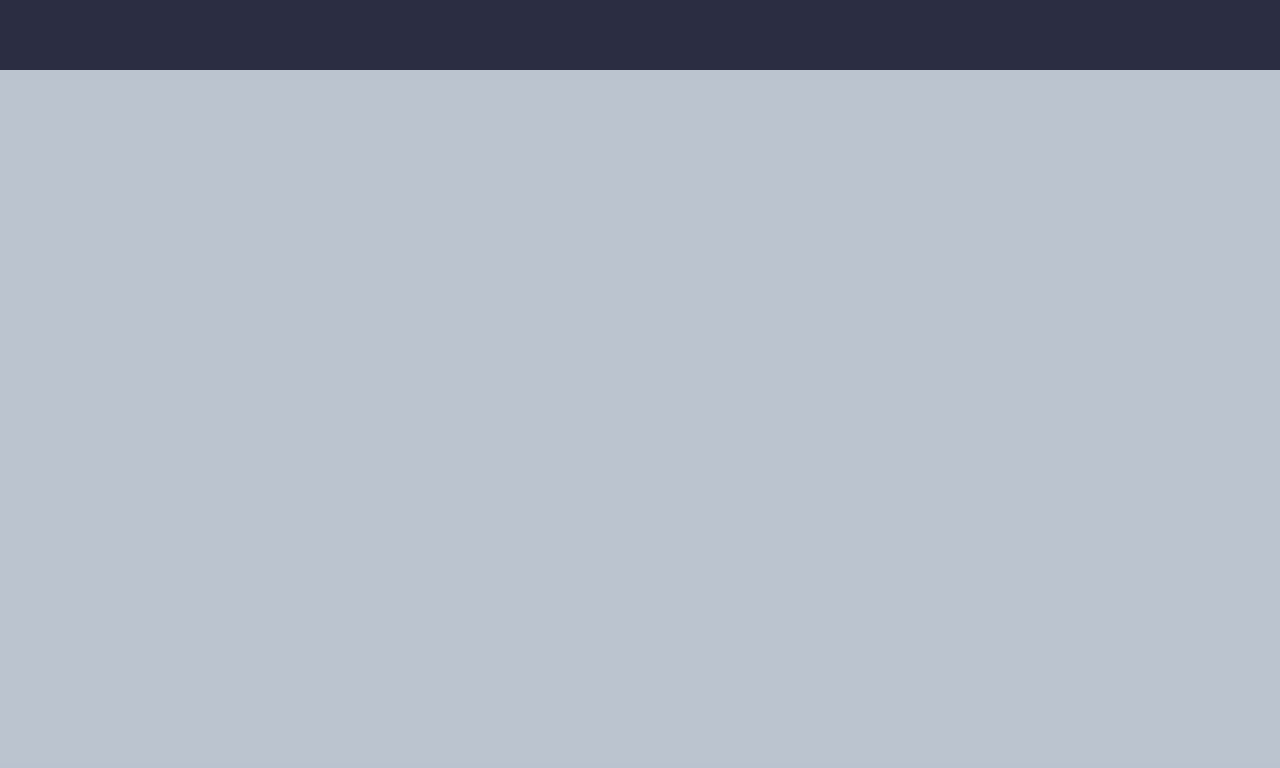
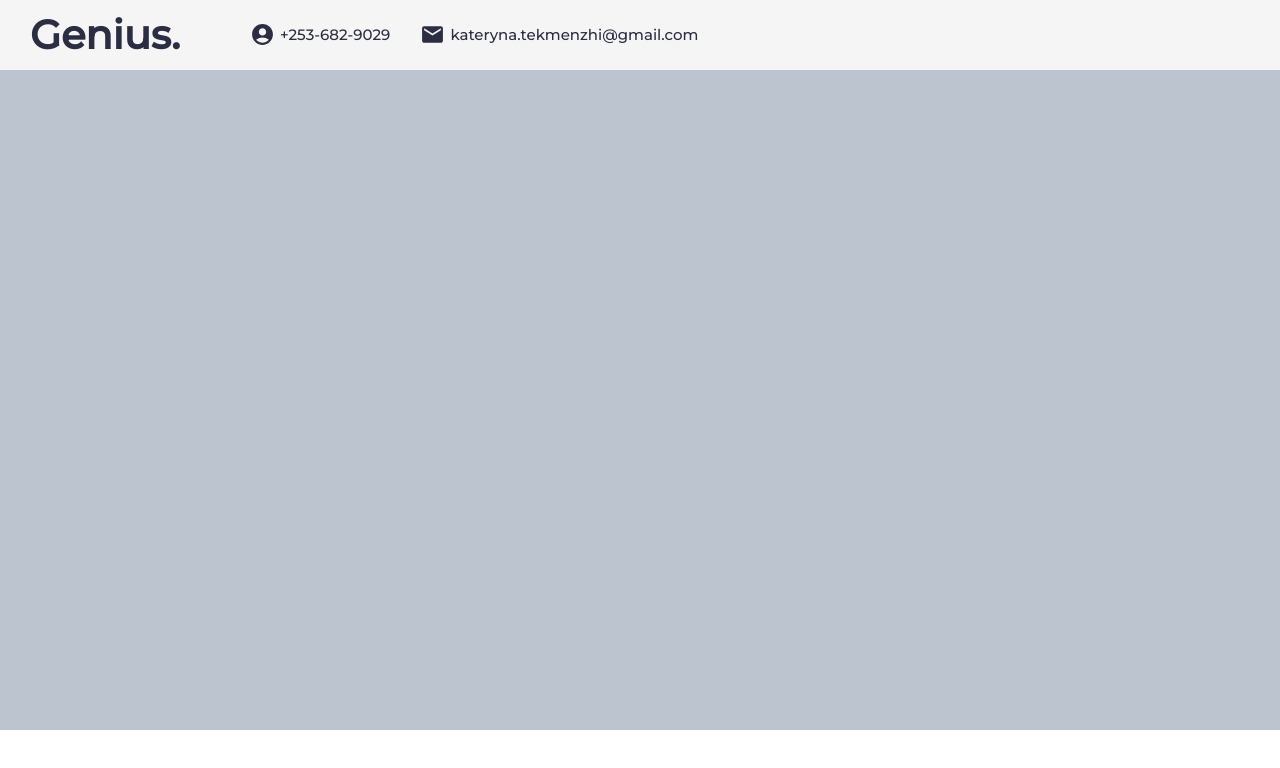
Before and after one commit to KaterynaTekmenzhi/new-react-portfolio, a React (Create React App) app: page / in a window 1280 px wide. Shown: the top 768 px of the page. Built offline with nearby package versions, Linux system fonts and the light colour scheme.

Commit message:
left part of navbar complete

```diff
--- a/package.json
+++ b/package.json
@@ -10,9 +10,10 @@
     "gh-pages": "^4.0.0",
     "react": "^18.1.0",
     "react-dom": "^18.1.0",
+    "react-icons": "^4.4.0",
     "react-scripts": "5.0.1",
-    "web-vitals": "^2.1.4",
-    "sass": "^1.52.3"
+    "sass": "^1.52.3",
+    "web-vitals": "^2.1.4"
   },
   "scripts": {
     "predeploy": "npm run build",
--- a/src/app.scss
+++ b/src/app.scss
@@ -4,16 +4,16 @@ html, body, #root {
 }
 
 .app{
-    min-height: 100%;
-    margin: 0;
+    height: 100vh;
 
 
     .sections{
         width: 100%;
-        height: calc(111vh - 69px);
+        height: calc(100vh - 70px);
         background-color: #edf2f4;
         // position: relative;
         top: 60px;
+        scroll-behavior: smooth;
         scroll-snap-type: y mandatory;
         scrollbar-width: none;
         &::-webkit-scrollbar{
@@ -24,6 +24,7 @@ html, body, #root {
             width: 100%;
             min-height: 100vh;
             scroll-snap-align: start;
+
         }
     }
 }
--- a/src/components/contact/Contact.jsx
+++ b/src/components/contact/Contact.jsx
@@ -3,7 +3,7 @@ import "./contact.scss"
 
 export default function Contact() {
   return (
-    <div className="contact">
+    <div className="contact" id="contact">
 
     </div>
   )
--- a/src/components/intro/Intro.jsx
+++ b/src/components/intro/Intro.jsx
@@ -3,7 +3,7 @@ import "./intro.scss"
 
 export default function Intro() {
   return (
-    <div className='intro'>
+    <div className="intro" id="intro">
 
     </div>
   )
--- a/src/components/navigation/Navbar.jsx
+++ b/src/components/navigation/Navbar.jsx
@@ -1,10 +1,25 @@
 import React from 'react'
 import "./navbar.scss"
+import { MdAccountCircle, MdEmail } from 'react-icons/md';
 
 export default function Navbar() {
   return (
-    <div className='navbar'>
-
+    <div className="navbar">
+      <div className="wrapper">
+        <div className="left">
+          <a href="#intro" className="logo">Genius.</a>
+          <div className="itemContainer">
+            <MdAccountCircle className="icon"/>
+            <span>+253-682-9029</span>
+          </div>
+          <div className="itemContainer">
+            <MdEmail className="icon"/>
+            <span>kateryna.tekmenzhi@gmail.com</span>
+          </div>
+        </div>
+        <div className="right">
+        </div>
+      </div>
     </div>
   )
 }
--- a/src/components/navigation/navbar.scss
+++ b/src/components/navigation/navbar.scss
@@ -1,10 +1,48 @@
 @import "../../global.scss";
 
 .navbar{
-    background-color: $mainColor;
+    background-color: whitesmoke;
+    color: $mainColor;
     width: 100%;
     height: 70px;
     position: fixed;
     top: 0;
     z-index: 2;
+
+    .wrapper{
+        padding: 10px 30px;
+        display: flex;
+        align-items: center;
+        justify-content: space-between;
+
+        .left{
+            display: flex;
+            align-items: center;
+
+            .logo{
+                font-size: 40px;
+                font-weight: 700;
+                text-decoration: none;
+                color: inherit;
+                margin-right: 40px;
+            }
+
+            .itemContainer{
+                display:flex;
+                align-items: center;
+                margin-left: 30px;
+
+                .icon{
+                    font-size: 25px;
+                    margin-right: 5px;
+                }
+
+                span{
+                    font-size: 15px;
+                    font-weight: 500;
+                }
+            }
+
+        }
+    }
 }
--- a/src/components/works/Works.jsx
+++ b/src/components/works/Works.jsx
@@ -3,7 +3,7 @@ import "./works.scss"
 
 export default function Works() {
   return (
-    <div className='works'>
+    <div className="works" id="works">
 
     </div>
   )
```
Also changed, not shown: 1 other file (tests, documents, lock files or other folders).
